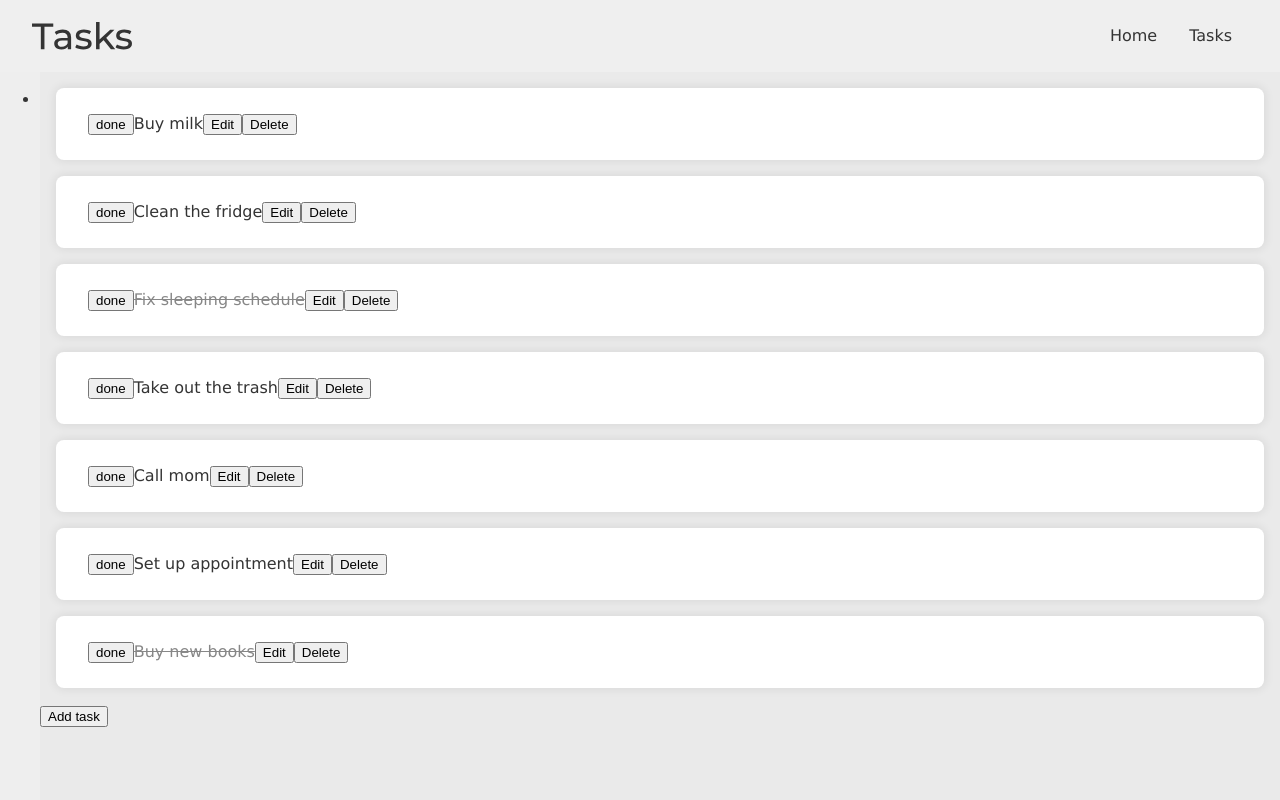
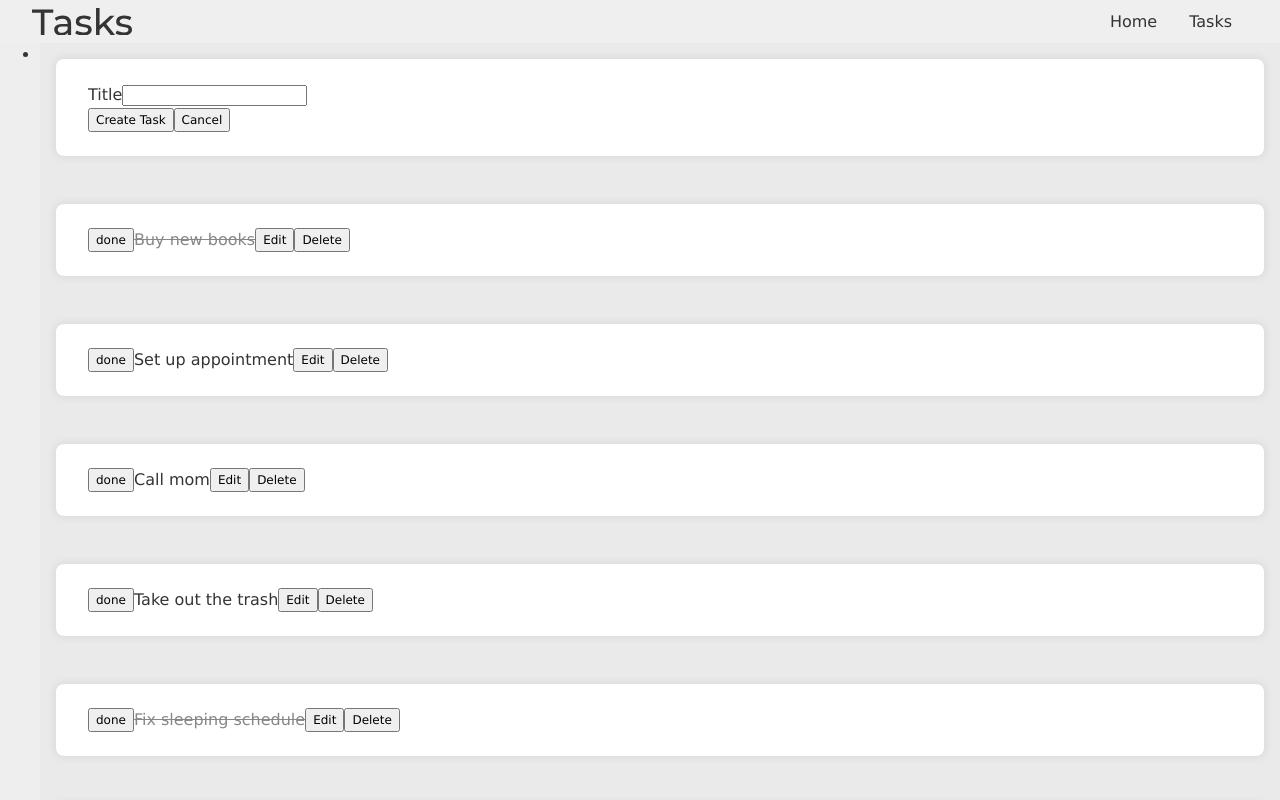
Before and after one commit to arthur-tsutiya/aplicacao-de-tarefas, a React (Create React App) app: page /tasks in a window 1280 px wide. Both pictures are taken after a click on the button "Add task". Shown: the top 800 px of the page. Built offline with nearby package versions, Linux system fonts and the light colour scheme.

Commit message:
Add ability to add new tasks

```diff
--- a/src/Tasks.js
+++ b/src/Tasks.js
@@ -12,6 +12,8 @@ const initialTasks = [
     {id: 6, description: 'Set up appointment', done: false},
     {id: 7, description: 'Buy new books', done: true}
 ]
+
+let nextTaskId = 8;
 
 export default function Tasks() {
     const [tasks, setTasks] = useState(initialTasks);
@@ -49,10 +51,14 @@ export default function Tasks() {
         }))
     }
 
+    function addTask(newTask) {
+        setTasks([...tasks, {...newTask, id: nextTaskId++}]);
+    }
+
     return (
     <main className="main-page tasks-wrapper">
         <TasksSidebar/>
-        <TasksView tasks={tasks} onTaskToggle={toggleTask} onTaskChange={editTask} onTaskDelete={removeTask}/>
+        <TasksView tasks={tasks} onTaskToggle={toggleTask} onTaskChange={editTask} onTaskDelete={removeTask} onTaskAdd={addTask}/>
     </main>
     );
 }
--- /dev/null
+++ b/src/components/TaskNew.js
@@ -0,0 +1,34 @@
+
+import { useState } from 'react';
+
+export default function TaskNew({onTaskAdd, onFinishedTaskAdd}) {
+    const [title, setTitle] = useState("");
+
+    let newTask = {
+        id: null,
+        description: title,
+        done: false
+    }
+
+    function createTask() {
+        onTaskAdd(newTask);
+        onFinishedTaskAdd();
+    }
+
+    function cancelCreateTask() {
+        onFinishedTaskAdd();
+    }
+
+    return (
+        <div className="task card task-edit">
+            <label>
+                Title
+                <input type="text" value={title} onChange={e => setTitle(e.target.value)}/>
+                <div className="task-edit-buttons">
+                    <button onClick={createTask}>Create Task</button>
+                    <button onClick={cancelCreateTask}>Cancel</button>
+                </div>
+            </label>
+        </div>
+    );
+}
--- a/src/components/TasksView.css
+++ b/src/components/TasksView.css
@@ -5,4 +5,27 @@
 
 .tasks-view {
     background-color: #eaeaea;
+    display: flex;
+    flex-direction: column;
+    row-gap: 1em;
 }
+
+.tasks-list {
+    display: flex;
+    flex-direction: column;
+    row-gap: 1em;
+}
+
+.card-btn {
+    border: none;
+    cursor: pointer;
+    transition: background-color 125ms;
+}
+
+.card-btn:hover {
+    background-color: #eee;
+}
+
+.card-btn:active {
+    background-color: #dedede;
+}
--- a/src/components/TasksView.js
+++ b/src/components/TasksView.js
@@ -1,10 +1,12 @@
 import './TasksView.css';
 import Task from './Task.js';
 import TaskEdit from './TaskEdit.js';
+import TaskNew from './TaskNew.js';
 import { useState } from 'react';
 
-export default function TasksView({tasks, onTaskToggle, onTaskChange, onTaskDelete}) {
+export default function TasksView({tasks, onTaskToggle, onTaskChange, onTaskDelete, onTaskAdd}) {
     const [editedTaskId, setEditedTaskId] = useState(null);
+    const [newTask, setNewTask] = useState(false);
 
     function editTask(id) {
       setEditedTaskId(id);
@@ -14,15 +16,23 @@ export default function TasksView({tasks, onTaskToggle, onTaskChange, onTaskDele
       setEditedTaskId(null);
     }
 
+    function createTask() {
+      setNewTask(true);
+    }
+
+    function finishCreatingTask() {
+      setNewTask(false);
+    }
+
     return (
       <section className="tasks-view">
+        {newTask === true ? <TaskNew onTaskAdd={onTaskAdd} onFinishedTaskAdd={finishCreatingTask} /> : <button className="task card card-btn" onClick={createTask}>Add task</button>}
         <ul className="tasks-list">
-            {tasks.map(task => {
+            {tasks.toReversed().map(task => {
                 if (editedTaskId === task.id) return <TaskEdit task={task} onTaskChange={onTaskChange} onTaskEditEnd={finishEditTask}/>;
                 return <Task key={task.id} task={task} onTaskToggle={onTaskToggle} onEditClick={editTask} onTaskDelete={onTaskDelete}/>;
             })}
         </ul>
-        <button>Add task</button>
       </section>
     );
 }
--- a/src/index.css
+++ b/src/index.css
@@ -25,6 +25,12 @@ a:any-link {
     margin: 0 2em;
 }
 
-p {
+p, ul, li {
     margin: 0;
 }
+
+button {
+    margin: 0;
+    font: inherit;
+    font-size: .75em;
+}
```
